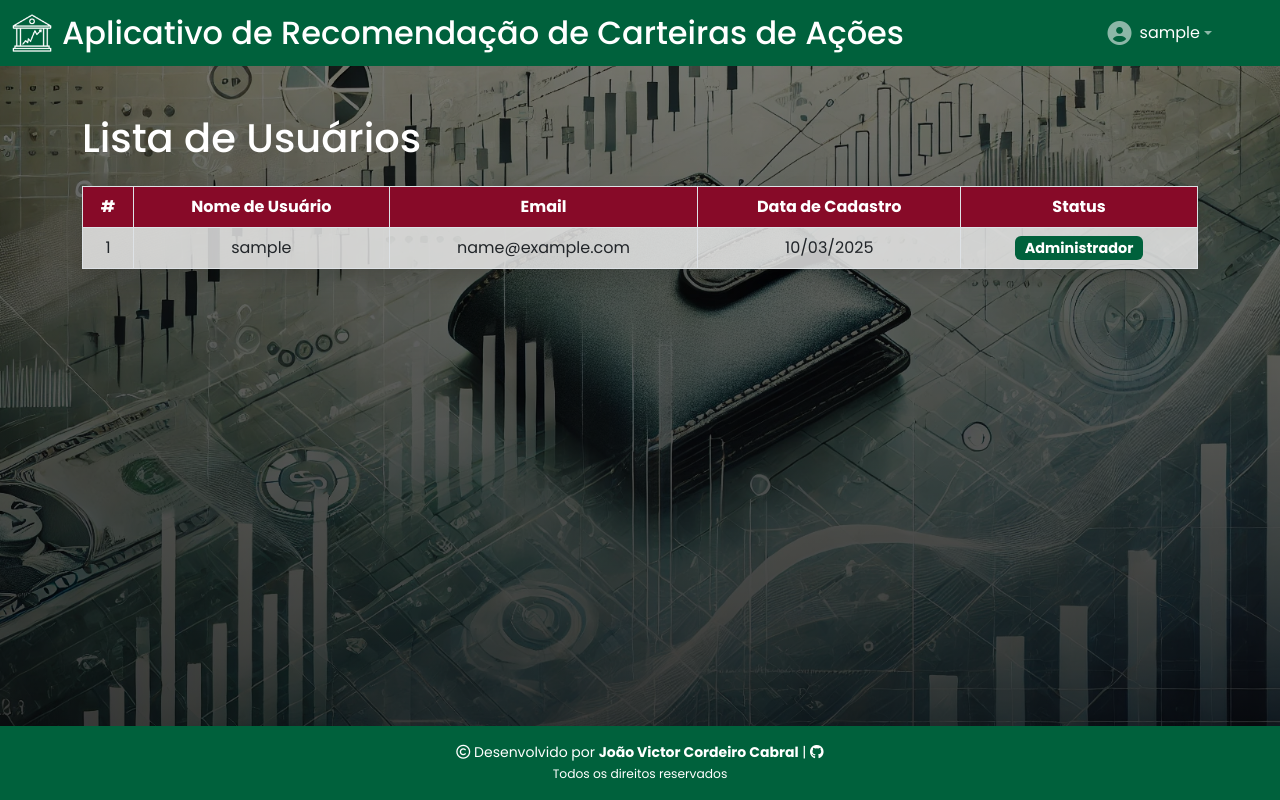
After one commit to Cabral-JV/TCC, a Django app: page /users/ in a window 1280 px wide. The commit adds this page. Run offline with Django 5.2, Linux system fonts and the light colour scheme; the visitor is signed in with stand-in values (Sample User, id 1); data comes from the database, SQL or seed files in the repository; some libraries are stand-ins or nearby versions.

Commit message:
Criando a barra de pesquisa, a pagina de usuarios para os administradores e as views para pesquisar as ações.

```diff
--- a/investwallet/static/css/style.css
+++ b/investwallet/static/css/style.css
@@ -226,3 +226,76 @@ footer a:focus {
 .btn-success:hover {
     background: #a01236;
 }
+
+/* Estilização da caixa de pesquisa */
+
+/* Posicionamento no canto superior direito */
+.search-container {
+    display: flex;
+    justify-content: flex-end;
+    width: auto; /* Evita que ocupe toda a tela */
+}
+
+/* Caixa 3D ao redor da busca */
+.search-box {
+    background: rgba(255, 255, 255, 1);
+    padding: 1.5rem;
+    border-radius: 10px;
+    max-width: 500px; /* Limita a largura */
+    width: 100%;
+    box-shadow: 0px 15px 30px rgba(0, 0, 0, 1); /* Efeito de sombra */
+}
+
+/* Grupo do input */
+.input-group {
+    display: flex;
+    align-items: center;
+    gap: 5px; /* Espaço entre os elementos */
+}
+
+/* Ajuste do input */
+.form-control {
+    border: 2px solid #ccc;
+    border-radius: 5px;
+    padding: 10px;
+}
+
+/* Ícone de busca */
+.input-group-text {
+    background: #ffffff;
+    border: none;
+    padding: 10px;
+}
+
+.btn-search{
+    padding: 10px;
+}
+
+/* Tabela Users */
+
+/* Estilos personalizados para a tabela */
+.custom-table {
+    background-color: rgba(255, 255, 255, 0.8); /* Fundo translúcido */
+    box-shadow: 0 10px 20px rgba(0, 0, 0, 0.15); /* Efeito 3D */
+    transition: transform 0.3s ease, box-shadow 0.3s ease; /* Efeito suave ao passar o mouse */
+    margin-top: 20px;
+    z-index: 10; /* Garante que a tabela fique sobre o fundo */
+}
+
+/* Estilizando o cabeçalho da tabela */
+.custom-table thead {
+    background-color: var(--red-color); /* Cor do fundo do cabeçalho */
+    color: white;
+}
+
+/* Estilos para as células da tabela */
+.custom-table th, .custom-table td {
+    text-align: center;
+    vertical-align: middle;
+}
+
+/* Estilo das badges de status */
+.custom-table .badge {
+    font-size: 0.9rem;
+    padding: 5px 10px;
+}
--- a/investwallet/templates/base.html
+++ b/investwallet/templates/base.html
@@ -36,8 +36,8 @@
             rel="stylesheet"
             integrity="sha384-rbsA2VBKQhggwzxH7pPCaAqO46MgnOM80zW1RWuH61DGLwZJEdK2Kadq2F9CUG65"
             crossorigin="anonymous" />
-        <!-- Custom CSS-->
 
+            <!-- Custom CSS-->
         <link rel="stylesheet" href="{% static 'css/style.css' %}" />
 
         <!-- Favicon -->
@@ -73,20 +73,40 @@
                     <!-- Itens do menu -->
                     <div class="collapse navbar-collapse justify-content-end" id="navbarNav">
                         <ul class="navbar-nav">
-                            <li class="nav-item">
-                                <a class="nav-link btn btn-danger me-2 " href="{% url 'wallets:login' %}">Login</a>
-                            </li>
-                            <li class="nav-item">
-                                <a class="nav-link btn btn-danger" href="{% url 'wallets:register' %}">Cadastro</a>
-                            </li>
+                            {% if user.is_authenticated %}
+                                <!-- Dropdown de usuário -->
+                                <li class="nav-item dropdown me-5">
+                                    <a class="nav-link dropdown-toggle d-flex align-items-center" href="#" id="navbarDropdown" role="button" data-bs-toggle="dropdown" aria-expanded="false">
+                                        <!-- Ícone de usuário do Font Awesome -->
+                                        <i class="fas fa-user-circle" style="font-size: 1.5rem;"></i>
+                                        <!-- Nome do usuário com espaço à esquerda -->
+                                        <span class="ms-2 text-white">{{ user.username }}</span>
+                                    </a>
+                                    <ul class="dropdown-menu" aria-labelledby="navbarDropdown">
+                                        {% if user.is_superuser %}
+                                            <li><a class="dropdown-item" href="{% url 'wallets:users_list' %}"><i class="fa-solid fa-users me-1"></i>Usuários</a></li>  <!-- Link para página de usuários -->
+                                        {% endif %}
+                                        <li><a class="dropdown-item" href="{% url 'wallets:logout' %}"><i class="fa-solid fa-arrow-right-from-bracket me-1"></i>Sair</a></li>
+                                    </ul>
+                                </li>
+                            {% else %}
+                                <!-- Botões de Login e Cadastro -->
+                                <li class="nav-item">
+                                    <a class="nav-link btn btn-danger me-2" href="{% url 'wallets:login' %}">Login</a>
+                                </li>
+                                <li class="nav-item">
+                                    <a class="nav-link btn btn-danger" href="{% url 'wallets:register' %}">Cadastro</a>
+                                </li>
+                            {% endif %}
                         </ul>
                     </div>
                 </div>
             </nav>
         </header>
 
+
         <!-- Main content -->
-        <main class="container py-4">
+        <main class="container-fluid">
             {% block content %}
                 {% if messages %}
                     <div class="container mt-3">
--- /dev/null
+++ b/investwallet/wallets/templates/wallets/users_list.html
@@ -0,0 +1,40 @@
+{% extends 'base.html' %}
+{% block content %}
+    <div class="container mt-5">
+        <h1 class="mb-4">Lista de Usuários</h1>
+        <table class="table table-striped table-bordered custom-table">
+            <thead>
+                <tr>
+                    <th>#</th>
+                    <th>Nome de Usuário</th>
+                    <th>Email</th>
+                    <th>Data de Cadastro</th>
+                    <th>Status</th>
+                </tr>
+            </thead>
+            <tbody>
+                {% for user in users %}
+                    <tr>
+                        <td>{{ forloop.counter }}</td>
+                        <td>{{ user.username }}</td>
+                        <td>{{ user.email }}</td>
+                        <td>{{ user.date_joined|date:"d/m/Y" }}</td>
+                        <td>
+                            {% if user.is_staff %}
+                                <span class="badge bg-success">Administrador</span>
+                            {% elif user.is_superuser %}
+                                <span class="badge bg-danger">Superusuário</span>
+                            {% else %}
+                                <span class="badge bg-secondary">Usuário Comum</span>
+                            {% endif %}
+                        </td>
+                    </tr>
+                {% empty %}
+                    <tr>
+                        <td colspan="5" class="text-center">Nenhum usuário encontrado.</td>
+                    </tr>
+                {% endfor %}
+            </tbody>
+        </table>
+    </div>
+{% endblock %}
--- a/investwallet/wallets/urls.py
+++ b/investwallet/wallets/urls.py
@@ -1,10 +1,13 @@
 from django.urls import path
-from .views import home, login_view, register_view, logout_view
+from .views import home, login_view, register_view, logout_view, search_stocks, users_list_view
 
-app_name = 'wallets'
+app_name = "wallets"
 urlpatterns = [
     path("", home, name="home"),
     path("login/", login_view, name="login"),
     path("register/", register_view, name="register"),
     path("logout/", logout_view, name="logout"),
+    path("search/", search_stocks, name="search"),
+    # path('stocks/', stock_list, name='stock_list'),
+    path("users/", users_list_view, name="users_list"),
 ]
--- a/investwallet/wallets/views.py
+++ b/investwallet/wallets/views.py
@@ -2,6 +2,8 @@ from django.shortcuts import render, redirect
 from django.contrib.auth import login, authenticate, logout
 from django.contrib.auth.forms import AuthenticationForm, UserCreationForm
 from django.contrib import messages
+from .models import Empresa, ContaFinanceira, Periodo, DadoFinanceiro
+from django.contrib.auth.models import User
 
 def home(request):
     return render(request, 'wallets/home.html')
@@ -9,7 +11,7 @@ def home(request):
 # View para Login
 def login_view(request):
     if request.user.is_authenticated:
-        return redirect("home")  # Se já estiver logado, redireciona para a home
+        return redirect("wallets:home")  # Se já estiver logado, redireciona para a home
 
     if request.method == "POST":
         form = AuthenticationForm(data=request.POST)
@@ -17,7 +19,7 @@ def login_view(request):
             user = form.get_user()
             login(request, user)
             messages.success(request, "Login realizado com sucesso!")  # Mensagem de sucesso
-            return redirect("home")
+            return redirect("wallets:home")
         else:
             messages.error(request, "Usuário ou senha inválidos.")  # Mensagem de erro
 
@@ -29,7 +31,7 @@ def login_view(request):
 # View para Registro
 def register_view(request):
     if request.user.is_authenticated:
-        return redirect("home")  # Se já estiver logado, redireciona para a home
+        return redirect("wallets:home")  # Se já estiver logado, redireciona para a home
 
     if request.method == "POST":
         form = UserCreationForm(request.POST)
@@ -37,7 +39,7 @@ def register_view(request):
             user = form.save()
             login(request, user)
             messages.success(request, "Cadastro realizado com sucesso! Bem-vindo(a) ao InvestWallet.")
-            return redirect("home")
+            return redirect("wallets:home")
         else:
             messages.error(request, "Erro no cadastro. Verifique os dados informados.")  # Mensagem de erro
 
@@ -49,4 +51,16 @@ def register_view(request):
 def logout_view(request):
     logout(request)
     messages.info(request, "Você saiu da conta.")
-    return redirect("home")
+    return redirect("wallets:home")
+
+def search_stocks(request):
+    query = request.GET.get('query', '')
+    results = Empresa.objects.filter(symbol__icontains=query) if query else []
+    #return render(request, 'wallets/search_results.html', {'query': query, 'results': results})
+
+def users_list_view(request):
+    if not request.user.is_superuser:  # Verifica se o usuário é um administrador
+        return redirect("wallets:home")  # Redireciona se não for um administrador
+
+    users = User.objects.all()  # Obtém todos os usuários
+    return render(request, "wallets/users_list.html", {"users": users})
```
Also changed, not shown: investwallet/wallets/templates/wallets/home.html (+16 -3 lines).
